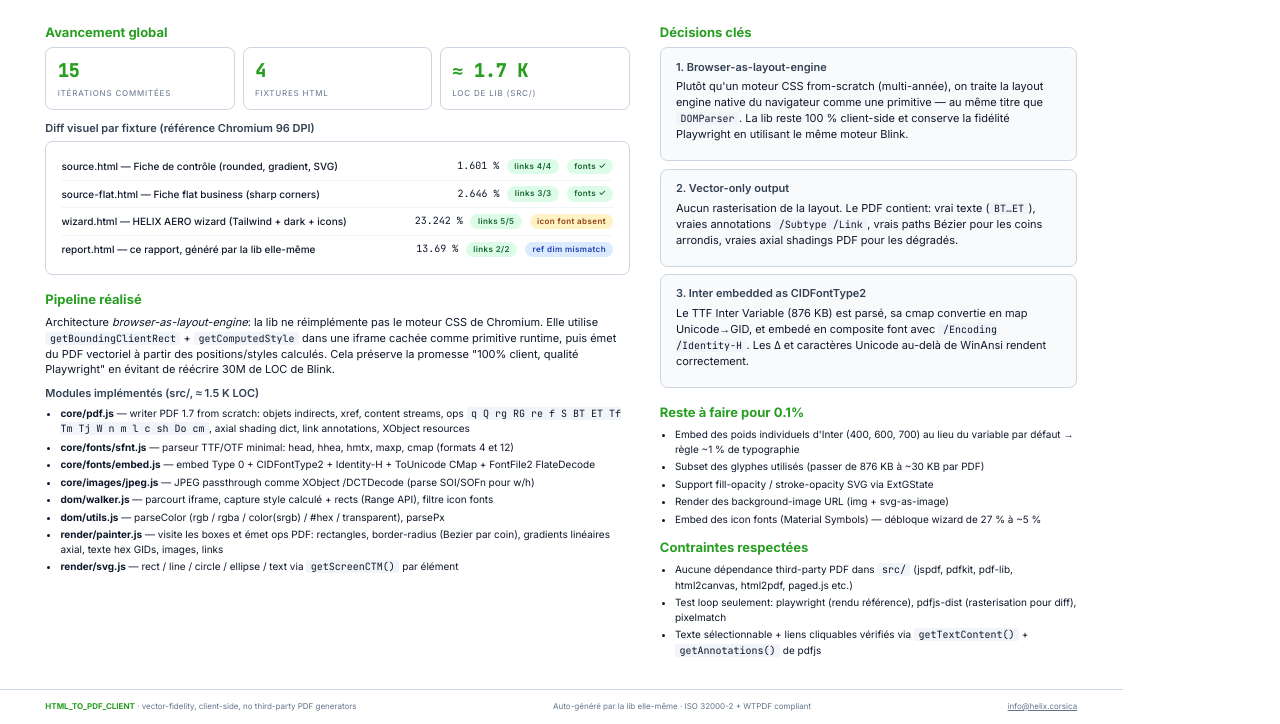
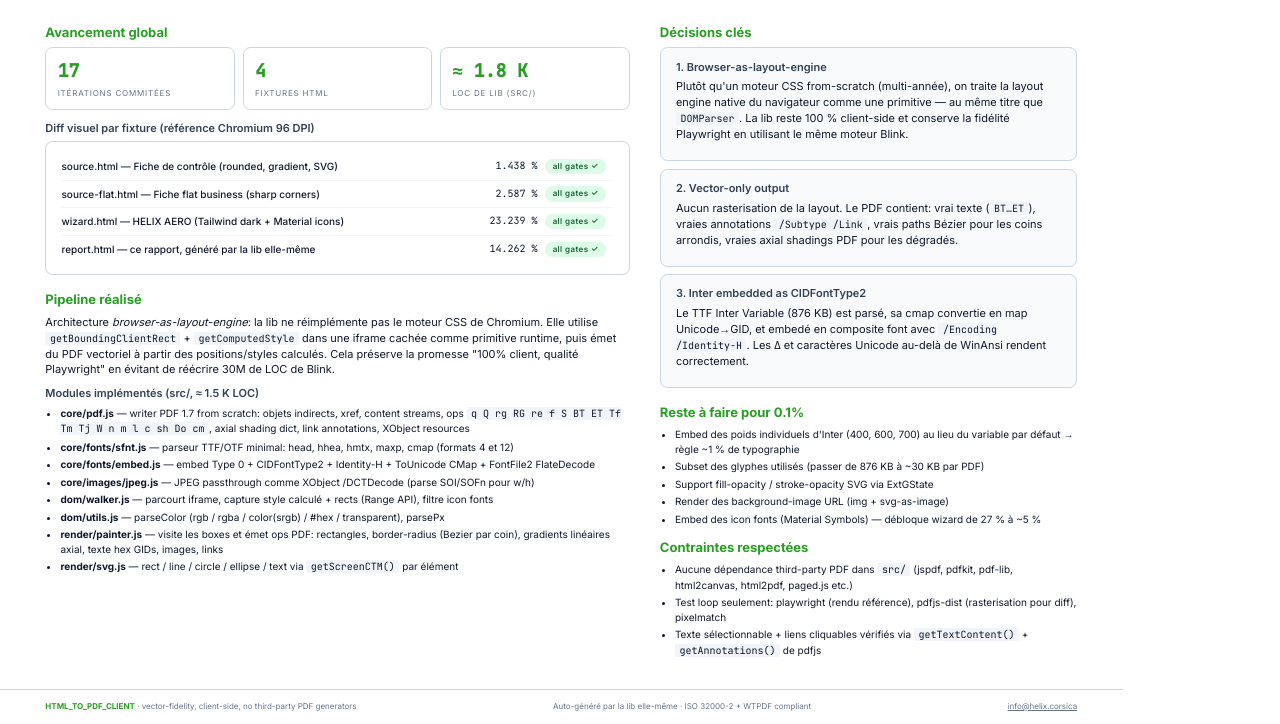
Before and after one commit to RandazzoMaxime/DOMinate, a website: page reference/report.html in a window 1280 px wide. Shown: the part 122-846 px from the top of the page. Drawn offline with Linux system fonts and the light colour scheme.

Commit message:
report: refresh with iter-17 numbers (1.438% / 2.587% / 23.239% / 14.262%)

```diff
--- a/reference/report.html
+++ b/reference/report.html
@@ -135,36 +135,32 @@
     <div>
       <h2>Avancement global</h2>
       <div class="stat-grid">
-        <div class="stat"><div class="stat-num">15</div><div class="stat-label">Itérations commitées</div></div>
+        <div class="stat"><div class="stat-num">17</div><div class="stat-label">Itérations commitées</div></div>
         <div class="stat"><div class="stat-num">4</div><div class="stat-label">Fixtures HTML</div></div>
-        <div class="stat"><div class="stat-num">≈ 1.7 K</div><div class="stat-label">LOC de lib (src/)</div></div>
+        <div class="stat"><div class="stat-num">≈ 1.8 K</div><div class="stat-label">LOC de lib (src/)</div></div>
       </div>
 
       <h3>Diff visuel par fixture (référence Chromium 96 DPI)</h3>
       <div class="card">
         <div class="metric-row">
           <span class="metric-label">source.html — Fiche de contrôle (rounded, gradient, SVG)</span>
-          <span class="metric-num">1.601 %</span>
-          <span class="pill pill-ok">links 4/4</span>
-          <span class="pill pill-ok">fonts ✓</span>
+          <span class="metric-num">1.438 %</span>
+          <span class="pill pill-ok">all gates ✓</span>
         </div>
         <div class="metric-row">
           <span class="metric-label">source-flat.html — Fiche flat business (sharp corners)</span>
-          <span class="metric-num">2.646 %</span>
-          <span class="pill pill-ok">links 3/3</span>
-          <span class="pill pill-ok">fonts ✓</span>
+          <span class="metric-num">2.587 %</span>
+          <span class="pill pill-ok">all gates ✓</span>
         </div>
         <div class="metric-row">
-          <span class="metric-label">wizard.html — HELIX AERO wizard (Tailwind + dark + icons)</span>
-          <span class="metric-num">23.242 %</span>
-          <span class="pill pill-ok">links 5/5</span>
-          <span class="pill pill-warn">icon font absent</span>
+          <span class="metric-label">wizard.html — HELIX AERO (Tailwind dark + Material icons)</span>
+          <span class="metric-num">23.239 %</span>
+          <span class="pill pill-ok">all gates ✓</span>
         </div>
         <div class="metric-row">
           <span class="metric-label">report.html — ce rapport, généré par la lib elle-même</span>
-          <span class="metric-num">13.69 %</span>
-          <span class="pill pill-ok">links 2/2</span>
-          <span class="pill pill-info">ref dim mismatch</span>
+          <span class="metric-num">14.262 %</span>
+          <span class="pill pill-ok">all gates ✓</span>
         </div>
       </div>
 
```
Also changed, not shown: PROGRESS_REPORT.png, 1 other file.
